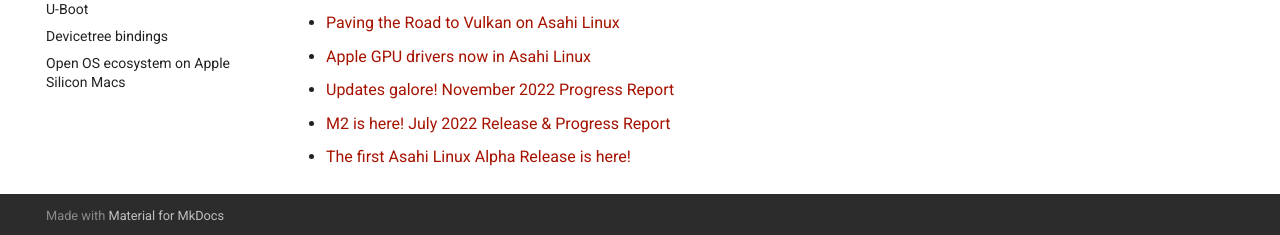
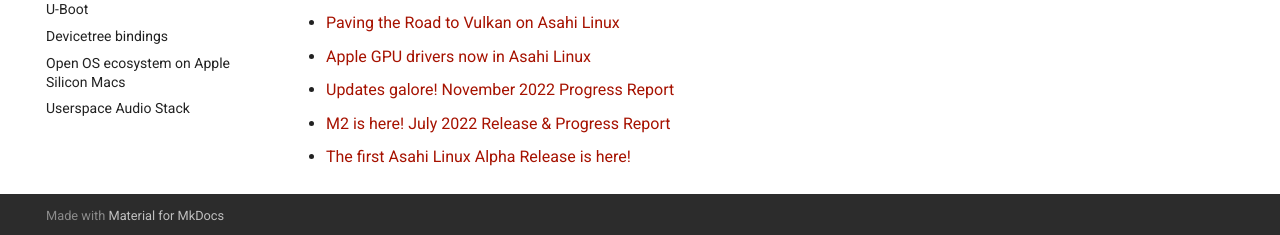
Before and after one commit to AsahiLinux/docs, an MkDocs documentation site: the page built from docs/index.md, in a window 1280 px wide and 1345 px high. Shown: the part 1107-1342 px from the top of the window. Built offline with MkDocs 1.6.1 and Material for MkDocs 9.7.7, drawn with Linux system fonts in a browser that asks for light colours; comment, search, counter and statistics services are not loaded.

Commit message:
sidebar: add link to audio-userspace.md
Signed-off-by: Florian Klink <flokli@flokli.de>

```diff
--- a/mkdocs.yml
+++ b/mkdocs.yml
@@ -36,6 +36,7 @@
     - U-Boot: sw/u-boot.md
     - Devicetree bindings: sw/devicetree-bindings.md
     - Open OS ecosystem on Apple Silicon Macs: platform/open-os-interop.md
+    - Userspace Audio Stack: sw/audio-userspace.md
 
 theme:
   name: material
```
